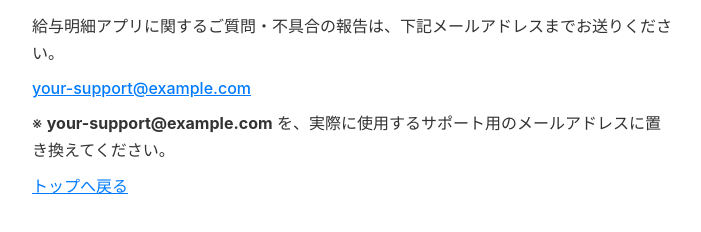
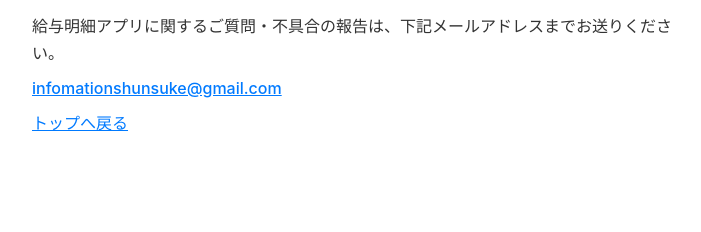
Before and after one commit to shunsukesaito00/salaryslip-app-pages, a plain HTML site: page contact.html in a window 1280 px wide. Shown: the part 72-304 px from the top of the page, without its empty margins (288-989 px from the left). Drawn offline with Linux system fonts and the light colour scheme.

Commit message:
Update contact.html

```diff
--- a/contact.html
+++ b/contact.html
@@ -15,8 +15,7 @@
 <body>
   <h1>お問い合わせ</h1>
   <p>給与明細アプリに関するご質問・不具合の報告は、下記メールアドレスまでお送りください。</p>
-  <p><a href="mailto:your-support@example.com" class="email">your-support@example.com</a></p>
-  <p>※ <strong>your-support@example.com</strong> を、実際に使用するサポート用のメールアドレスに置き換えてください。</p>
+  <p><a href="mailto:your-support@example.com" class="email">infomationshunsuke@gmail.com</a></p>
   <p><a href="index.html">トップへ戻る</a></p>
 </body>
 </html>
```
